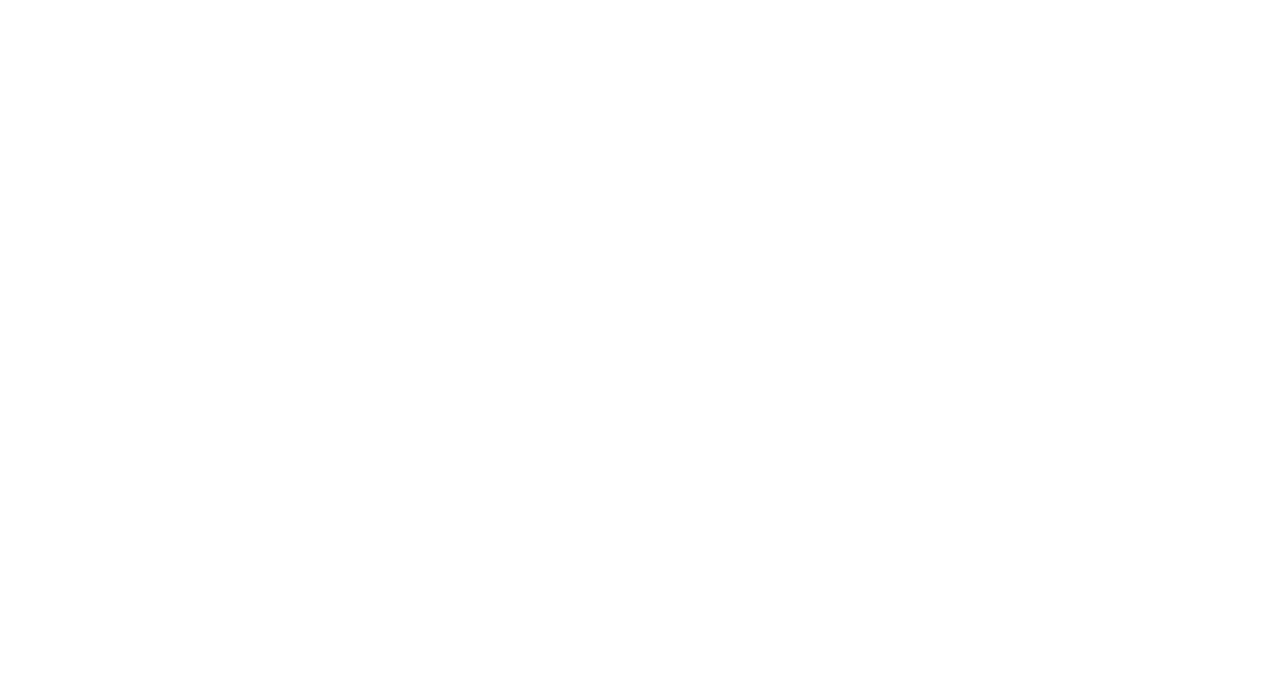
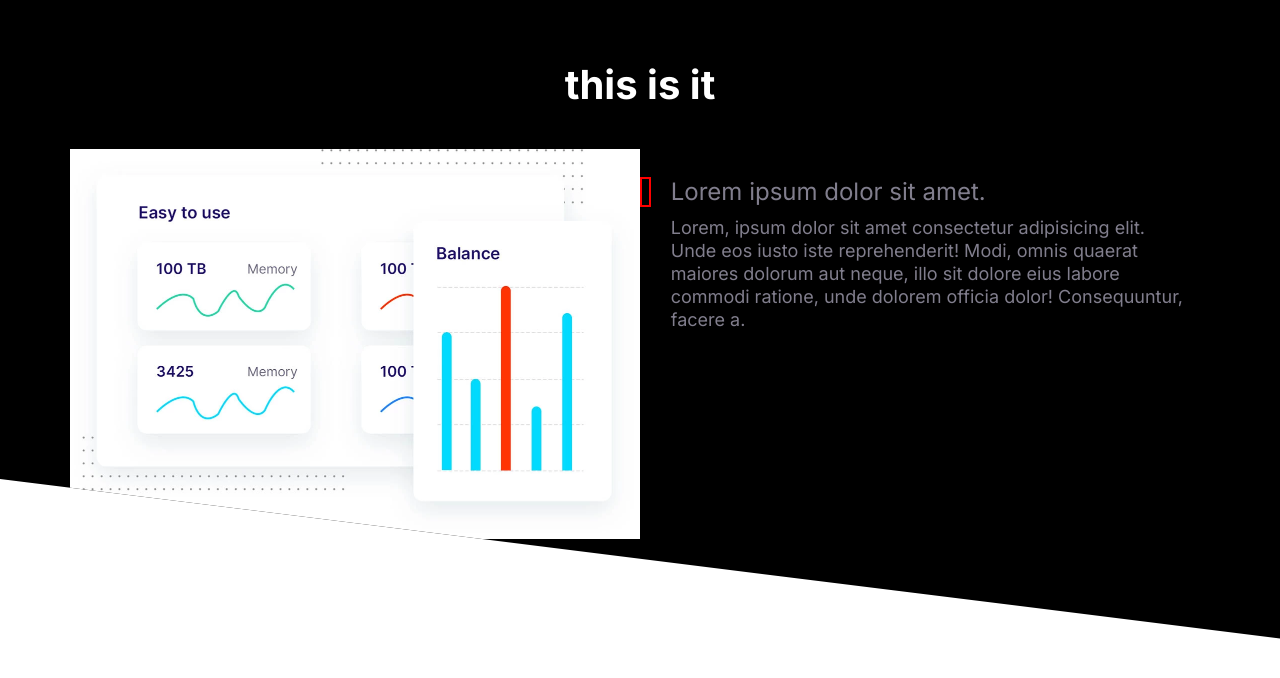
Before and after one commit to mrigank072/Websapce, a plain HTML site: page index.html in a window 1280 px wide. Drawn offline with Linux system fonts and the light colour scheme.

Commit message:
added showcase block and style

```diff
--- a/Css/style.css
+++ b/Css/style.css
@@ -19,6 +19,11 @@
   margin: 0 auto;
 }
 /* topography */
+
+::selection{
+  background-color: var(--color-primary);
+  color: #fff;
+}
 html {
   /* 62.5 % of 16 px = 10 px  */
   font-size: 62.5%;
@@ -44,6 +49,7 @@ h2 {
 }
 h3 {
   font-size: 3rem;
+  font-weight: 500 ;
 }
 
 p {
@@ -334,6 +340,7 @@ plans {
 /* Media */
 .media {
   display: flex;
+  margin-bottom: 4rem;
 }
 .media__title {
   margin-top: 1rem;
@@ -504,6 +511,7 @@ plans {
 }
 .block__header {
   text-align: center;
+  margin-bottom:4rem ;
 }
 
 .block--skewed-right {
@@ -645,3 +653,21 @@ plans {
 .feature__image {
   width: 100%;
 }
+/* Showcase */
+.block-showcase__image{
+  width:100%;
+
+}
+
+@media screen and (min-width:768px) {
+  .block-showcase .grid{
+
+    grid-template-columns: 50% 50%;
+  }
+  .block-showcase__image{
+    width: 100%;
+    max-width: 700px;
+    justify-self: end ;
+  }
+
+}
--- a/index.html
+++ b/index.html
@@ -13,8 +13,28 @@
     <link rel="stylesheet" href="./Css/normalize.css" />
     <title>FRIST</title>
   </head>
-  <body>
-
+  <body >
+    <section class="block block--dark block--skewed-right block-showcase">
+      <header class="block__header">
+        <h2 class="block__heading">this is it </h2>
+      </header>
+      <div class="container grid grid--1x2">
+        <img class= "block-showcase__image" src="./images/easy@2x.webp" alt="">
+      <ul class="list">
+        <li>
+          <div class="media">
+            <div class="media__image"></div>
+            <div class="media__body">
+              <h3 class="media__title">Lorem ipsum dolor sit amet.</h3>
+              <p>
+                Lorem, ipsum dolor sit amet consectetur adipisicing elit. Unde eos iusto iste reprehenderit! Modi, omnis quaerat maiores dolorum aut neque, illo sit dolore eius labore commodi ratione, unde dolorem officia dolor! Consequuntur, facere a.
+              </p>
+            </div>
+          </div>
+        </li>
+      </ul>
+      </div>
+    </section>
     <script src="./js/main.js"></script>
   </body>
 </html>
```
